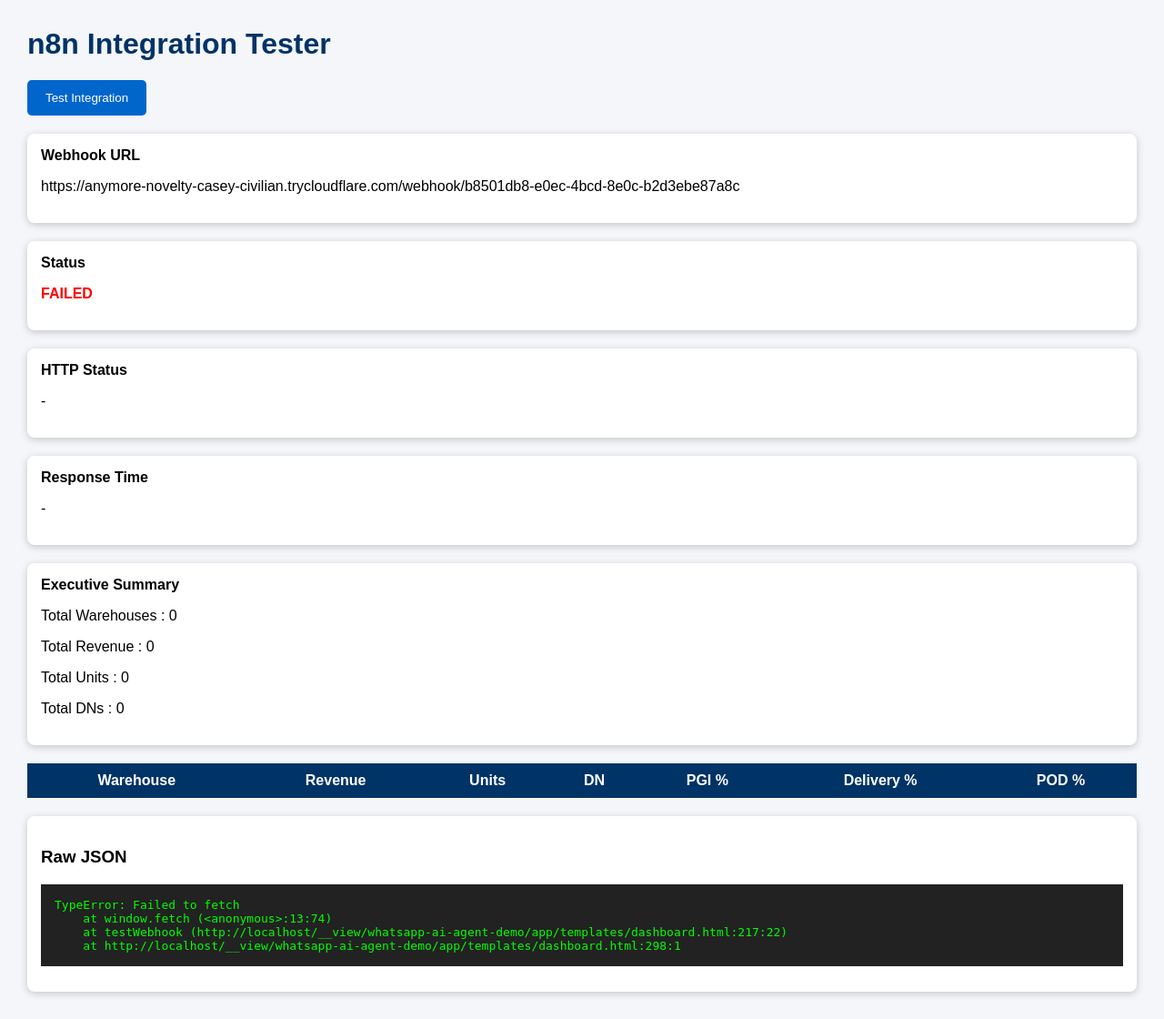
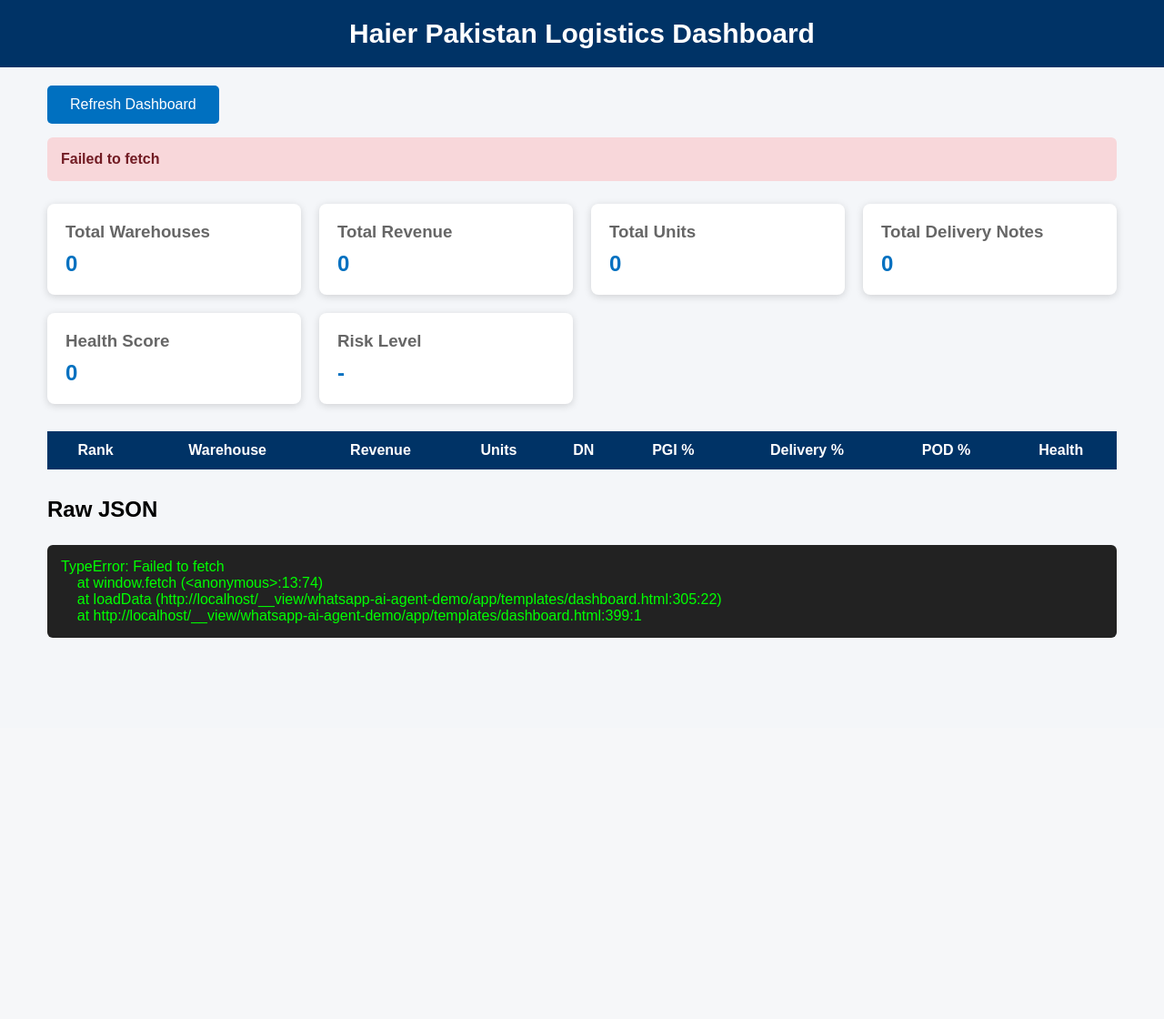
Before and after one commit to Swalehjamshaid/whatsapp-ai-agent, a Python web app: template whatsapp-ai-agent-demo/app/templates/dashboard.html in a window 1280 px wide. Shown: the whole page at 91% size. After the commit the page ends 701 px from the top, so only its background shows below. Run offline with Jinja, Linux system fonts and the light colour scheme; the template is opened without the code that fills it, so the values that code supplies are empty.

Commit message:
Update dashboard.html

```diff
--- a/whatsapp-ai-agent-demo/app/templates/dashboard.html
+++ b/whatsapp-ai-agent-demo/app/templates/dashboard.html
@@ -3,89 +3,170 @@
 <head>
 
 <meta charset="UTF-8">
-<meta name="viewport" content="width=device-width, initial-scale=1.0">
+<meta name="viewport" content="width=device-width, initial-scale=1">
 
-<title>n8n Integration Tester</title>
+<title>Haier Pakistan Logistics Dashboard</title>
 
 <style>
 
-body{
-    font-family:Arial;
-    background:#f4f6f9;
-    margin:30px;
+*{
+margin:0;
+padding:0;
+box-sizing:border-box;
+font-family:Arial,Helvetica,sans-serif;
 }
 
-h1{
-    color:#003366;
+body{
+background:#f4f6f9;
+}
+
+header{
+background:#003366;
+color:white;
+padding:20px;
+text-align:center;
+font-size:30px;
+font-weight:bold;
+}
+
+.container{
+width:95%;
+margin:auto;
+padding:20px;
 }
 
 button{
-    background:#0066cc;
-    color:white;
-    padding:12px 20px;
-    border:none;
-    cursor:pointer;
-    border-radius:5px;
+
+background:#0070c0;
+color:white;
+border:none;
+padding:12px 25px;
+cursor:pointer;
+border-radius:5px;
+font-size:16px;
+
 }
 
 button:hover{
-    background:#004999;
+
+background:#005999;
+
 }
 
-.card{
+.status{
 
-    background:white;
-    padding:15px;
-    margin-top:20px;
-    border-radius:8px;
-    box-shadow:0 2px 8px rgba(0,0,0,.2);
+margin-top:15px;
+padding:15px;
+border-radius:6px;
+font-weight:bold;
 
 }
 
 .success{
 
-    color:green;
-    font-weight:bold;
+background:#d4edda;
+color:#155724;
 
 }
 
 .error{
 
-    color:red;
-    font-weight:bold;
+background:#f8d7da;
+color:#721c24;
 
 }
 
-pre{
+.cards{
 
-    background:#222;
-    color:#00ff00;
-    padding:15px;
-    overflow:auto;
-    max-height:350px;
+margin-top:25px;
+
+display:grid;
+
+grid-template-columns:repeat(auto-fit,minmax(220px,1fr));
+
+gap:20px;
+
+}
+
+.card{
+
+background:white;
+
+padding:20px;
+
+border-radius:8px;
+
+box-shadow:0 2px 8px rgba(0,0,0,.15);
+
+}
+
+.card h3{
+
+color:#666;
+
+margin-bottom:10px;
+
+}
+
+.card h2{
+
+color:#0070c0;
 
 }
 
 table{
 
 width:100%;
+
 border-collapse:collapse;
-margin-top:20px;
+
+margin-top:30px;
+
+background:white;
 
 }
 
 th{
 
 background:#003366;
+
 color:white;
-padding:10px;
+
+padding:12px;
 
 }
 
 td{
 
 padding:10px;
-border:1px solid #ddd;
+
+border-bottom:1px solid #ddd;
+
+text-align:center;
+
+}
+
+tr:hover{
+
+background:#f5f5f5;
+
+}
+
+pre{
+
+background:#222;
+
+color:#00ff00;
+
+padding:15px;
+
+overflow:auto;
+
+margin-top:25px;
+
+border-radius:6px;
+
+max-height:250px;
 
 }
 
@@ -95,61 +176,71 @@ border:1px solid #ddd;
 
 <body>
 
-<h1>n8n Integration Tester</h1>
+<header>
 
-<button onclick="testWebhook()">
+Haier Pakistan Logistics Dashboard
 
-Test Integration
+</header>
+
+<div class="container">
+
+<button onclick="loadData()">
+
+Refresh Dashboard
 
 </button>
 
+<div id="status"></div>
+
+<div class="cards">
+
 <div class="card">
 
-<b>Webhook URL</b>
+<h3>Total Warehouses</h3>
 
-<p id="url"></p>
+<h2 id="warehouseCount">0</h2>
 
 </div>
 
 <div class="card">
 
-<b>Status</b>
+<h3>Total Revenue</h3>
 
-<p id="status">Waiting...</p>
+<h2 id="revenue">0</h2>
 
 </div>
 
 <div class="card">
 
-<b>HTTP Status</b>
+<h3>Total Units</h3>
 
-<p id="httpStatus">-</p>
+<h2 id="units">0</h2>
 
 </div>
 
 <div class="card">
 
-<b>Response Time</b>
+<h3>Total Delivery Notes</h3>
 
-<p id="time">-</p>
+<h2 id="dns">0</h2>
 
 </div>
 
 <div class="card">
 
-<b>Executive Summary</b>
+<h3>Health Score</h3>
 
-<p>Total Warehouses :
-<span id="warehouse">0</span></p>
+<h2 id="health">0</h2>
 
-<p>Total Revenue :
-<span id="revenue">0</span></p>
+</div>
 
-<p>Total Units :
-<span id="units">0</span></p>
+<div class="card">
 
-<p>Total DNs :
-<span id="dns">0</span></p>
+<h3>Risk Level</h3>
+
+<h2 id="risk">-</h2>
+
+</div>
 
 </div>
 
@@ -158,6 +249,8 @@ Test Integration
 <thead>
 
 <tr>
+
+<th>Rank</th>
 
 <th>Warehouse</th>
 
@@ -173,21 +266,21 @@ Test Integration
 
 <th>POD %</th>
 
+<th>Health</th>
+
 </tr>
 
 </thead>
 
-<tbody id="tbody">
+<tbody id="tableBody">
 
 </tbody>
 
 </table>
 
-<div class="card">
+<h2 style="margin-top:30px;">Raw JSON</h2>
 
-<h3>Raw JSON</h3>
-
-<pre id="json">
+<pre id="jsonOutput">
 
 Waiting...
 
@@ -197,57 +290,59 @@ Waiting...
 
 <script>
 
-//==============================
-// CHANGE ONLY THIS
-//==============================
+const API="https://anymore-novelty-casey-civilian.trycloudflare.com/webhook/b8501db8-e0ec-4bcd-8e0c-b2d3ebe87a8c";
 
-const API =
-"https://anymore-novelty-casey-civilian.trycloudflare.com/webhook/b8501db8-e0ec-4bcd-8e0c-b2d3ebe87a8c";
+async function loadData(){
 
-document.getElementById("url").innerHTML=API;
+const status=document.getElementById("status");
 
-async function testWebhook(){
+status.className="status";
 
-let start=performance.now();
+status.innerHTML="Loading Dashboard...";
 
 try{
 
-document.getElementById("status").innerHTML="Connecting...";
-
 const response=await fetch(API);
-
-document.getElementById("httpStatus").innerHTML=response.status;
-
-const end=performance.now();
-
-document.getElementById("time").innerHTML=
-Math.round(end-start)+" ms";
 
 if(!response.ok){
 
-throw new Error(response.status);
+throw new Error("HTTP "+response.status);
 
 }
 
 const data=await response.json();
 
-document.getElementById("status").innerHTML=
-"<span class='success'>CONNECTED SUCCESSFULLY</span>";
+document.getElementById("jsonOutput").textContent=
 
-document.getElementById("json").textContent=
 JSON.stringify(data,null,4);
 
-document.getElementById("warehouse").innerHTML=
-data.warehouses.length;
+status.className="status success";
+
+status.innerHTML="Connected Successfully";
+
+const e=data.executive;
+
+document.getElementById("warehouseCount").innerHTML=e.total_warehouses;
 
 document.getElementById("revenue").innerHTML=
-Number(data.executive.total_revenue).toLocaleString();
+
+Number(e.total_revenue).toLocaleString();
 
 document.getElementById("units").innerHTML=
-Number(data.executive.total_units).toLocaleString();
+
+Number(e.total_dn_units).toLocaleString();
 
 document.getElementById("dns").innerHTML=
-Number(data.executive.total_dn).toLocaleString();
+
+Number(e.total_delivery_notes).toLocaleString();
+
+document.getElementById("health").innerHTML=
+
+e.logistics_health_score+" %";
+
+document.getElementById("risk").innerHTML=
+
+e.risk_level;
 
 let html="";
 
@@ -256,6 +351,8 @@ data.warehouses.forEach(w=>{
 html+=`
 
 <tr>
+
+<td>${w.rank}</td>
 
 <td>${w.warehouse}</td>
 
@@ -271,34 +368,37 @@ html+=`
 
 <td>${w.pod_achievement_pct}%</td>
 
+<td>${w.logistics_health_score}%</td>
+
 </tr>
 
 `;
 
 });
 
-document.getElementById("tbody").innerHTML=html;
+document.getElementById("tableBody").innerHTML=html;
 
 }
 
-catch(err){
+catch(error){
 
-document.getElementById("status").innerHTML=
-"<span class='error'>FAILED</span>";
+status.className="status error";
 
-document.getElementById("json").textContent=
-err.stack;
+status.innerHTML=error.message;
 
-console.error(err);
+document.getElementById("jsonOutput").textContent=
+
+error.stack;
+
+console.error(error);
 
 }
 
 }
 
-testWebhook();
+loadData();
 
 </script>
 
 </body>
-
 </html>
```
